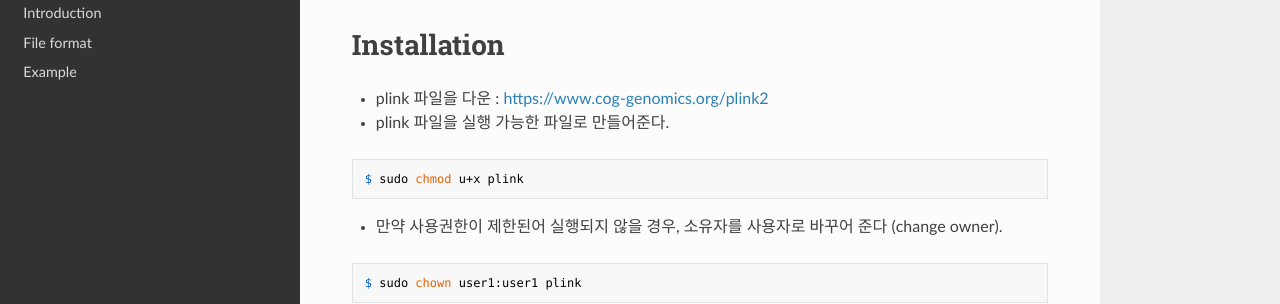
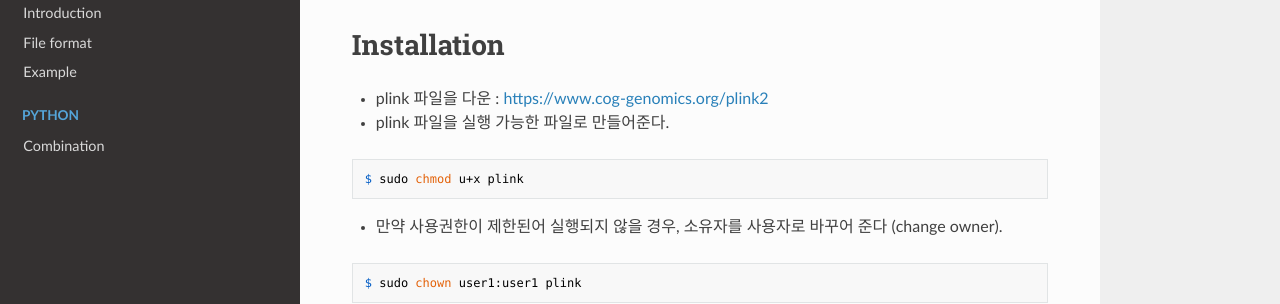
Before and after one commit to WonyoungCho/plink, an MkDocs documentation site: the page built from docs/index.md, in a window 1280 px wide. Shown: the part 182-486 px from the top of the page. Built offline with MkDocs 1.6.1, drawn with Linux system fonts in a browser that asks for light colours; nearby versions of some CDN libraries; old or Windows-style settings are respelled for this version of MkDocs.

Commit message:
Update mkdocs.yml

```diff
--- a/mkdocs.yml
+++ b/mkdocs.yml
@@ -12,5 +12,7 @@ pages:
         - 'Introduction' : 'plink_int.md'
         - 'File format' : 'plink_fmt.md'
         - 'Example' : 'plink_ex.md'
+    - Python:
+        - 'Combination' : 'python_combo.md'
 
 theme: readthedocs
```
